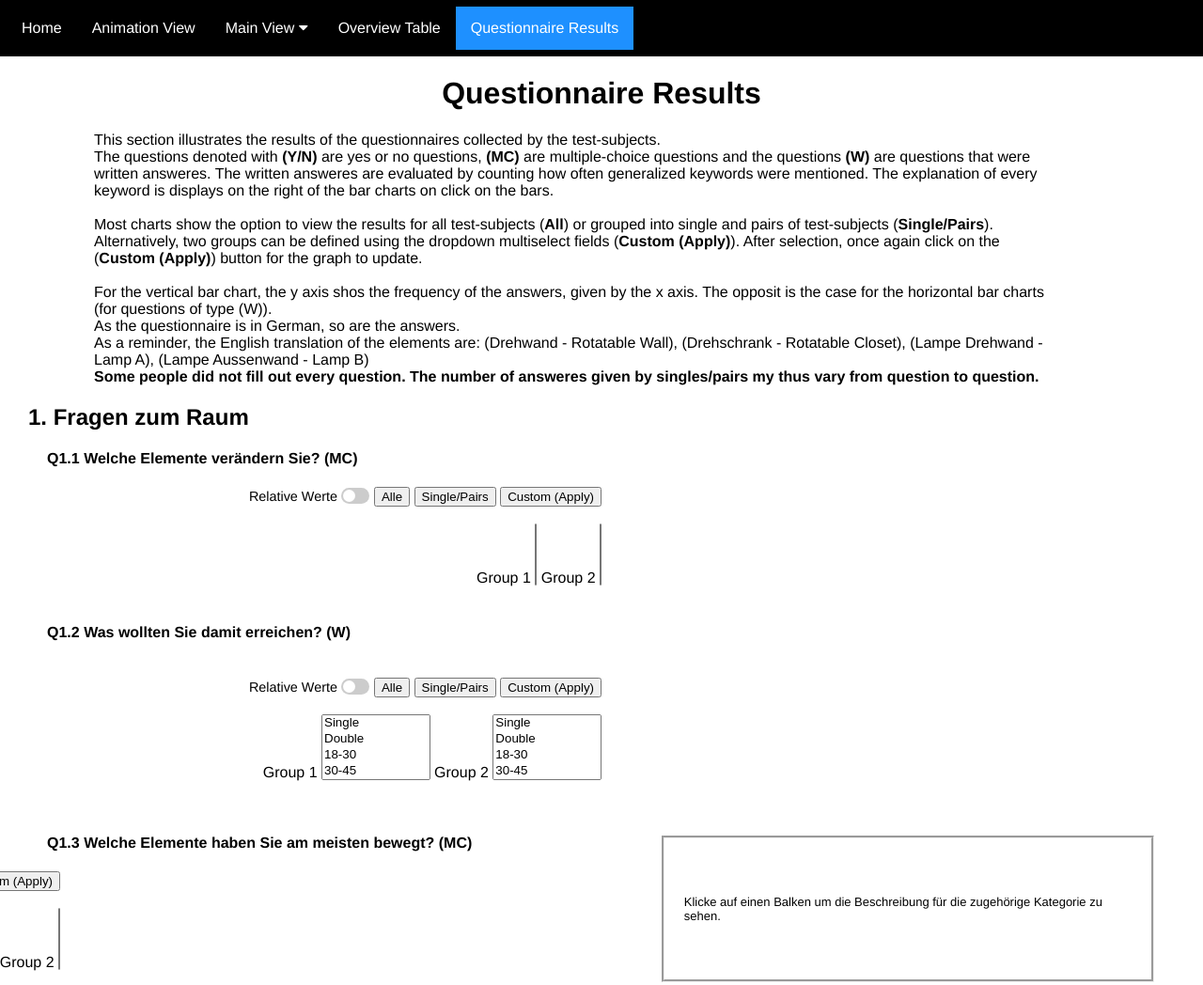
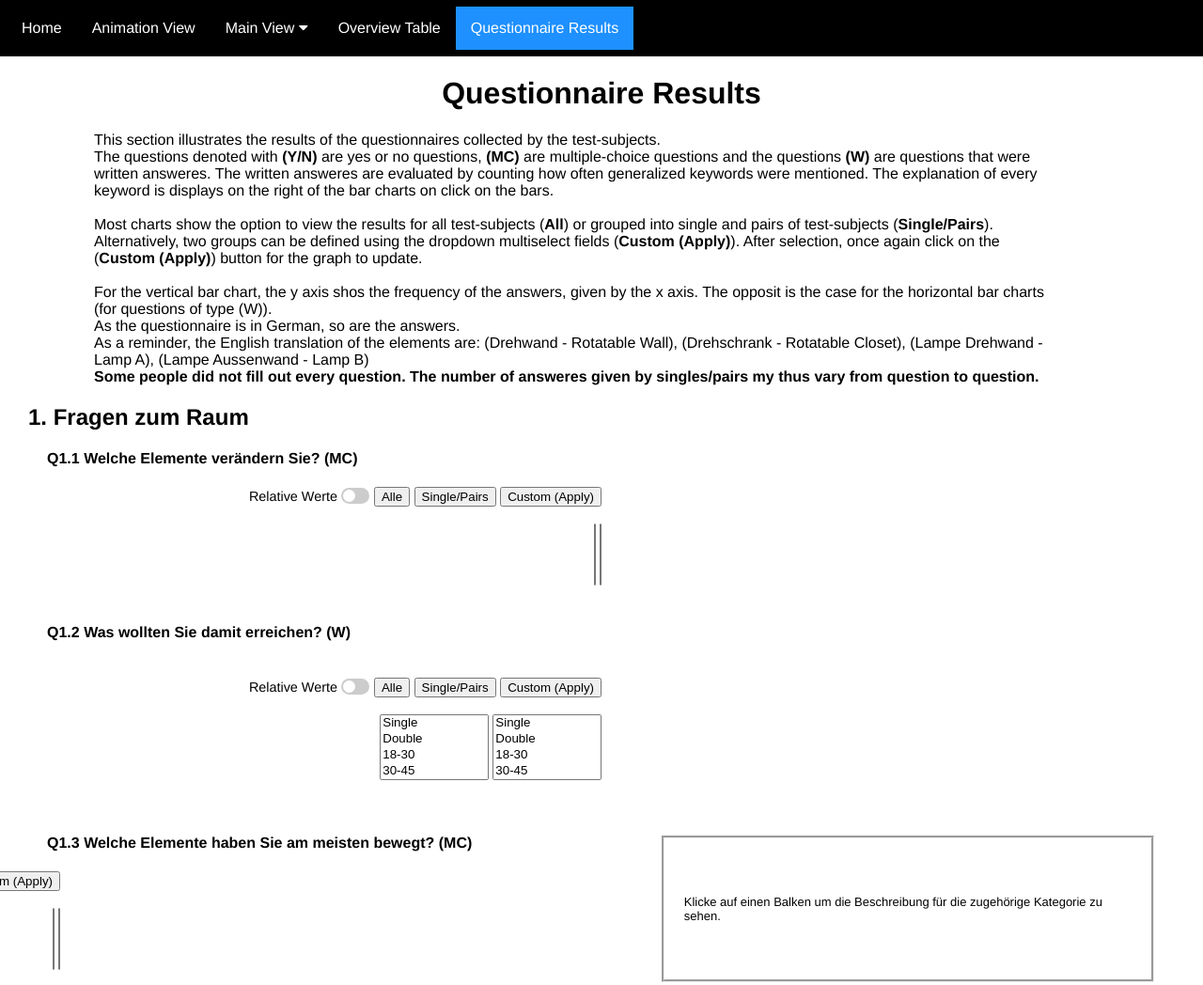
Before and after one commit to eayumi/eayumi.github.io, a plain HTML site: page pages/index_questionnaire.html in a window 1280 px wide. Shown: the top 1048 px of the page at 94% size. Drawn offline with nearby package versions, Linux system fonts and the light colour scheme; a script that the page names is missing.

Commit message:
adjust size filter

```diff
--- a/pages/index_questionnaire.html
+++ b/pages/index_questionnaire.html
@@ -222,9 +222,9 @@
     <button type="button" id='tog11sp'>Single/Pairs</button>
     <button type="button" id='tog11g'>Custom (Apply)</button><br>
 
-    <br><label>Group 1 </label><select multiple="multiple" class='multiselector_1 Qone_1' placeholder="Group 1"> </select>
-
-    <label>Group 2 </label><select multiple="multiple" class='multiselector_2 Qone_2' placeholder="Group 2"> </select>
+    <br><label></label><select multiple="multiple" class='multiselector_1 Qone_1' placeholder="Group 1 Filter"> </select>
+
+    <label> </label><select multiple="multiple" class='multiselector_2 Qone_2' placeholder="Group 2 Filter"> </select>
 </div>
 <br>
 
@@ -247,9 +247,9 @@
     <button type="button" id='tog12sp'>Single/Pairs</button>
     <button type="button" id='tog12g'>Custom (Apply)</button><br>
 
-    <br><label>Group 1 </label><select multiple="multiple" class='multiselector_1 Qonetwo_1' placeholder="Group 1"> </select>
-
-    <label>Group 2 </label><select multiple="multiple" class='multiselector_2 Qonetwo_2' placeholder="Group 2"> </select>
+    <br><label></label><select multiple="multiple" class='multiselector_1 Qonetwo_1' placeholder="Group 1 Filter"> </select>
+
+    <label> </label><select multiple="multiple" class='multiselector_2 Qonetwo_2' placeholder="Group 2 Filter"> </select>
 </div>
 <br>
 <div style='text-align:center '>
@@ -287,9 +287,9 @@
     <button type="button" id='tog13sp'>Single/Pairs</button>
     <button type="button" id='tog13g'>Custom (Apply)</button><br>
 
-    <br><label>Group 1 </label><select multiple="multiple" class='multiselector_1 Qonethree_1' placeholder="Group 1"> </select>
-
-    <label>Group 2 </label><select multiple="multiple" class='multiselector_2 Qonethree_2' placeholder="Group 2"> </select>
+    <br><label></label><select multiple="multiple" class='multiselector_1 Qonethree_1' placeholder="Group 1 Filter"> </select>
+
+    <label> </label><select multiple="multiple" class='multiselector_2 Qonethree_2' placeholder="Group 2 Filter"> </select>
 </div>
 <br>
 <div id='Qonethree' style='position: relative;left:50px'></div>
@@ -307,9 +307,9 @@
     <button type="button" id='tog14sp'>Single/Pairs</button>
     <button type="button" id='tog14g'>Custom (Apply)</button><br>
 
-    <br><label>Group 1 </label><select multiple="multiple" class='multiselector_1 Qonefour_1' placeholder="Group 1"> </select>
-
-    <label>Group 2 </label><select multiple="multiple" class='multiselector_2 Qonefour_2' placeholder="Group 2"> </select>
+    <br><label></label><select multiple="multiple" class='multiselector_1 Qonefour_1' placeholder="Group 1 Filter"> </select>
+
+    <label> </label><select multiple="multiple" class='multiselector_2 Qonefour_2' placeholder="Group 2 Filter"> </select>
 </div>
 <br>
 <div id='Qonefour' style='position: relative;left:50px'></div>
@@ -359,9 +359,9 @@
     <button type="button" id='tog16sp'>Single/Pairs</button>
     <button type="button" id='tog16g'>Custom (Apply)</button><br>
 
-    <br><label>Group 1 </label><select multiple="multiple" class='multiselector_1 Qonesix_1' placeholder="Group 1"> </select>
-
-    <label>Group 2 </label><select multiple="multiple" class='multiselector_2 Qonesix_2' placeholder="Group 2"> </select>
+    <br><label></label><select multiple="multiple" class='multiselector_1 Qonesix_1' placeholder="Group 1 Filter"> </select>
+
+    <label> </label><select multiple="multiple" class='multiselector_2 Qonesix_2' placeholder="Group 2 Filter"> </select>
 </div>
 <br>
 <div id='Qonesix' style='position: relative;left:50px'></div>
@@ -381,9 +381,9 @@
         <button type="button" id='tog17sp'>Single/Pairs</button>
         <button type="button" id='tog17g'>Custom (Apply)</button><br>
 
-        <br><label>Group 1 </label><select multiple="multiple" class='multiselector_1 Qoneseven_1' placeholder="Group 1"> </select>
-
-        <label>Group 2 </label><select multiple="multiple" class='multiselector_2 Qoneseven_2' placeholder="Group 2"> </select>
+        <br><label></label><select multiple="multiple" class='multiselector_1 Qoneseven_1' placeholder="Group 1 Filter"> </select>
+
+        <label> </label><select multiple="multiple" class='multiselector_2 Qoneseven_2' placeholder="Group 2 Filter"> </select>
     </div>
     <br>
     <div style="position:relative; display:inline-block;width: 45%;" id='Qoneseven'></div>
@@ -422,9 +422,9 @@
 
     <br>
 
-    <br><label>Group 1 </label><select multiple="multiple" class='multiselector_1 Qoneeightone_1' placeholder="Group 1"> </select>
-
-    <label>Group 2 </label><select multiple="multiple" class='multiselector_2 Qoneeightone_2' placeholder="Group 2"> </select>
+    <br><label></label><select multiple="multiple" class='multiselector_1 Qoneeightone_1' placeholder="Group 1 Filter"> </select>
+
+    <label> </label><select multiple="multiple" class='multiselector_2 Qoneeightone_2' placeholder="Group 2 Filter"> </select>
 </div>
 <br>
 
@@ -459,9 +459,9 @@
     <button type="button" id='tog182sp'>Single/Pairs</button>
     <button type="button" id='tog182g'>Custom (Apply)</button><br>
 
-    <br><label>Group 1 </label><select multiple="multiple" class='multiselector_1 Qoneeighttwo_1' placeholder="Group 1"> </select>
-
-    <label>Group 2 </label><select multiple="multiple" class='multiselector_2 Qoneeighttwo_2' placeholder="Group 2"> </select>
+    <br><label></label><select multiple="multiple" class='multiselector_1 Qoneeighttwo_1' placeholder="Group 1 Filter"> </select>
+
+    <label> </label><select multiple="multiple" class='multiselector_2 Qoneeighttwo_2' placeholder="Group 2 Filter"> </select>
 </div>
 <br>
 
@@ -498,9 +498,9 @@
     <button type="button" id='tog183sp'>Single/Pairs</button>
     <button type="button" id='tog183g'>Custom (Apply)</button><br>
 
-    <br><label>Group 1 </label><select multiple="multiple" class='multiselector_1 Qoneeightthree_1' placeholder="Group 1"> </select>
-
-    <label>Group 2 </label><select multiple="multiple" class='multiselector_2 Qoneeightthree_2' placeholder="Group 2"> </select>
+    <br><label></label><select multiple="multiple" class='multiselector_1 Qoneeightthree_1' placeholder="Group 1 Filter"> </select>
+
+    <label> </label><select multiple="multiple" class='multiselector_2 Qoneeightthree_2' placeholder="Group 2 Filter"> </select>
 </div>
 <br>
 
@@ -536,9 +536,9 @@
     <button type="button" id='tog184sp'>Single/Pairs</button>
     <button type="button" id='tog184g'>Custom (Apply)</button><br>
 
-    <br><label>Group 1 </label><select multiple="multiple" class='multiselector_1 Qoneeightfour_1' placeholder="Group 1"> </select>
-
-    <label>Group 2 </label><select multiple="multiple" class='multiselector_2 Qoneeightfour_2' placeholder="Group 2"> </select>
+    <br><label></label><select multiple="multiple" class='multiselector_1 Qoneeightfour_1' placeholder="Group 1 Filter"> </select>
+
+    <label> </label><select multiple="multiple" class='multiselector_2 Qoneeightfour_2' placeholder="Group 2 Filter"> </select>
 </div>
 <br>
 
@@ -574,9 +574,9 @@
     <button type="button" id='tog185sp'>Single/Pairs</button>
     <button type="button" id='tog185g'>Custom (Apply)</button><br>
 
-    <br><label>Group 1 </label><select multiple="multiple" class='multiselector_1 Qoneeightfive_1' placeholder="Group 1"> </select>
-
-    <label>Group 2 </label><select multiple="multiple" class='multiselector_2 Qoneeightfive_2' placeholder="Group 2"> </select>
+    <br><label></label><select multiple="multiple" class='multiselector_1 Qoneeightfive_1' placeholder="Group 1 Filter"> </select>
+
+    <label> </label><select multiple="multiple" class='multiselector_2 Qoneeightfive_2' placeholder="Group 2 Filter"> </select>
 </div>
 <br>
 <div style='text-align:center '>
@@ -614,9 +614,9 @@
     <button type="button" id='tog211sp'>Single/Pairs</button>
     <button type="button" id='tog211g'>Custom (Apply)</button><br>
 
-    <br><label>Group 1 </label><select multiple="multiple" class='multiselector_1 Qtwooneone_1' placeholder="Group 1"> </select>
-
-    <label>Group 2 </label><select multiple="multiple" class='multiselector_2 Qtwooneone_2' placeholder="Group 2"> </select>
+    <br><label></label><select multiple="multiple" class='multiselector_1 Qtwooneone_1' placeholder="Group 1 Filter"> </select>
+
+    <label> </label><select multiple="multiple" class='multiselector_2 Qtwooneone_2' placeholder="Group 2 Filter"> </select>
 </div>
 <br>
 <div id='Qtwooneone' style='position: relative;left:50px'></div>
@@ -634,9 +634,9 @@
     <button type="button" id='tog212sp'>Single/Pairs</button>
     <button type="button" id='tog212g'>Custom (Apply)</button><br>
 
-    <br><label>Group 1 </label><select multiple="multiple" class='multiselector_1 Qtwoonetwo_1' placeholder="Group 1"> </select>
-
-    <label>Group 2 </label><select multiple="multiple" class='multiselector_2 Qtwoonetwo_2' placeholder="Group 2"> </select>
+    <br><label></label><select multiple="multiple" class='multiselector_1 Qtwoonetwo_1' placeholder="Group 1 Filter"> </select>
+
+    <label> </label><select multiple="multiple" class='multiselector_2 Qtwoonetwo_2' placeholder="Group 2 Filter"> </select>
 </div>
 <br>
 <div id='Qtwoonetwo' style='position: relative;left:50px'></div>
@@ -654,9 +654,9 @@
     <button type="button" id='tog22sp'>Single/Pairs</button>
     <button type="button" id='tog22g'>Custom (Apply)</button><br>
 
-    <br><label>Group 1 </label><select multiple="multiple" class='multiselector_1 Qtwotwo_1' placeholder="Group 1"> </select>
-
-    <label>Group 2 </label><select multiple="multiple" class='multiselector_2 Qtwotwo_2' placeholder="Group 2"> </select>
+    <br><label></label><select multiple="multiple" class='multiselector_1 Qtwotwo_1' placeholder="Group 1 Filter"> </select>
+
+    <label> </label><select multiple="multiple" class='multiselector_2 Qtwotwo_2' placeholder="Group 2 Filter"> </select>
 </div>
 <br>
 <div style='text-align:center '>
@@ -694,9 +694,9 @@
     <button type="button" id='tog231sp'>Single/Pairs</button>
     <button type="button" id='tog231g'>Custom (Apply)</button><br>
 
-    <br><label>Group 1 </label><select multiple="multiple" class='multiselector_1 Qtwothreeone_1' placeholder="Group 1"> </select>
-
-    <label>Group 2 </label><select multiple="multiple" class='multiselector_2 Qtwothreeone_2' placeholder="Group 2"> </select>
+    <br><label></label><select multiple="multiple" class='multiselector_1 Qtwothreeone_1' placeholder="Group 1 Filter"> </select>
+
+    <label> </label><select multiple="multiple" class='multiselector_2 Qtwothreeone_2' placeholder="Group 2 Filter"> </select>
 </div>
 <br>
 <div style='text-align:center '>
@@ -731,9 +731,9 @@
     <button type="button" id='tog232sp'>Single/Pairs</button>
     <button type="button" id='tog232g'>Custom (Apply)</button><br>
 
-    <br><label>Group 1 </label><select multiple="multiple" class='multiselector_1 Qtwothreetwo_1' placeholder="Group 1"> </select>
-
-    <label>Group 2 </label><select multiple="multiple" class='multiselector_2 Qtwothreetwo_2' placeholder="Group 2"> </select>
+    <br><label></label><select multiple="multiple" class='multiselector_1 Qtwothreetwo_1' placeholder="Group 1 Filter"> </select>
+
+    <label> </label><select multiple="multiple" class='multiselector_2 Qtwothreetwo_2' placeholder="Group 2 Filter"> </select>
 </div>
 <br>
 
@@ -769,9 +769,9 @@
     <button type="button" id='tog233sp'>Single/Pairs</button>
     <button type="button" id='tog233g'>Custom (Apply)</button><br>
 
-    <br><label>Group 1 </label><select multiple="multiple" class='multiselector_1 Qtwothreethree_1' placeholder="Group 1"> </select>
-
-    <label>Group 2 </label><select multiple="multiple" class='multiselector_2 Qtwothreethree_2' placeholder="Group 2"> </select>
+    <br><label></label><select multiple="multiple" class='multiselector_1 Qtwothreethree_1' placeholder="Group 1 Filter"> </select>
+
+    <label> </label><select multiple="multiple" class='multiselector_2 Qtwothreethree_2' placeholder="Group 2 Filter"> </select>
 </div>
 <br>
 <div style='text-align:center '>
@@ -806,9 +806,9 @@
     <button type="button" id='tog234sp'>Single/Pairs</button>
     <button type="button" id='tog234g'>Custom (Apply)</button><br>
 
-    <br><label>Group 1 </label><select multiple="multiple" class='multiselector_1 Qtwothreefour_1' placeholder="Group 1"> </select>
-
-    <label>Group 2 </label><select multiple="multiple" class='multiselector_2 Qtwothreefour_2' placeholder="Group 2"> </select>
+    <br><label></label><select multiple="multiple" class='multiselector_1 Qtwothreefour_1' placeholder="Group 1 Filter"> </select>
+
+    <label> </label><select multiple="multiple" class='multiselector_2 Qtwothreefour_2' placeholder="Group 2 Filter"> </select>
 </div>
 <br>
 <div style='text-align:center '>
@@ -843,9 +843,9 @@
     <button type="button" id='tog235sp'>Single/Pairs</button>
     <button type="button" id='tog235g'>Custom (Apply)</button><br>
 
-    <br><label>Group 1 </label><select multiple="multiple" class='multiselector_1 Qtwothreefive_1' placeholder="Group 1"> </select>
-
-    <label>Group 2 </label><select multiple="multiple" class='multiselector_2 Qtwothreefive_2' placeholder="Group 2"> </select>
+    <br><label></label><select multiple="multiple" class='multiselector_1 Qtwothreefive_1' placeholder="Group 1 Filter"> </select>
+
+    <label> </label><select multiple="multiple" class='multiselector_2 Qtwothreefive_2' placeholder="Group 2 Filter"> </select>
 </div>
 <br>
 <div style='text-align:center '>
@@ -881,9 +881,9 @@
     <button type="button" id='tog236sp'>Single/Pairs</button>
     <button type="button" id='tog236g'>Custom (Apply)</button><br>
 
-    <br><label>Group 1 </label><select multiple="multiple" class='multiselector_1 Qtwothreesix_1' placeholder="Group 1"> </select>
-
-    <label>Group 2 </label><select multiple="multiple" class='multiselector_2 Qtwothreesix_2' placeholder="Group 2"> </select>
+    <br><label></label><select multiple="multiple" class='multiselector_1 Qtwothreesix_1' placeholder="Group 1 Filter"> </select>
+
+    <label> </label><select multiple="multiple" class='multiselector_2 Qtwothreesix_2' placeholder="Group 2 Filter"> </select>
 </div>
 <br>
 <div style='text-align:center'>
@@ -920,9 +920,9 @@
     <button type="button" id='tog24sp'>Single/Pairs</button>
     <button type="button" id='tog24g'>Custom (Apply)</button><br>
 
-    <br><label>Group 1 </label><select multiple="multiple" class='multiselector_1 Qtwofour_1' placeholder="Group 1"> </select>
-
-    <label>Group 2 </label><select multiple="multiple" class='multiselector_2 Qtwofour_2' placeholder="Group 2"> </select>
+    <br><label></label><select multiple="multiple" class='multiselector_1 Qtwofour_1' placeholder="Group 1 Filter"> </select>
+
+    <label> </label><select multiple="multiple" class='multiselector_2 Qtwofour_2' placeholder="Group 2 Filter"> </select>
 </div>
 <br>
 <div style='text-align:center '>
@@ -962,9 +962,9 @@
     <button type="button" id='tog26sp'>Single/Pairs</button>
     <button type="button" id='tog26g'>Custom (Apply)</button><br>
 
-    <br><label>Group 1 </label><select multiple="multiple" class='multiselector_1 Qtwosix_1' placeholder="Group 1"> </select>
-
-    <label>Group 2 </label><select multiple="multiple" class='multiselector_2 Qtwosix_2' placeholder="Group 2"> </select>
+    <br><label></label><select multiple="multiple" class='multiselector_1 Qtwosix_1' placeholder="Group 1 Filter"> </select>
+
+    <label> </label><select multiple="multiple" class='multiselector_2 Qtwosix_2' placeholder="Group 2 Filter"> </select>
 </div>
 <br>
 <div id='Qtwosix' style='position: relative;left:50px'></div>
@@ -985,9 +985,9 @@
     <button type="button" id='tog31sp'>Single/Pairs</button>
     <button type="button" id='tog31g'>Custom (Apply)</button><br>
 
-    <br><label>Group 1 </label><select multiple="multiple" class='multiselector_1 Qthreeone_1' placeholder="Group 1"> </select>
-
-    <label>Group 2 </label><select multiple="multiple" class='multiselector_2 Qthreeone_2' placeholder="Group 2"> </select>
+    <br><label></label><select multiple="multiple" class='multiselector_1 Qthreeone_1' placeholder="Group 1 Filter"> </select>
+
+    <label> </label><select multiple="multiple" class='multiselector_2 Qthreeone_2' placeholder="Group 2 Filter"> </select>
 </div>
 <br>
 <div style='text-align:center'>
@@ -1027,9 +1027,9 @@
     <button type="button" id='tog32sp'>Single/Pairs</button>
     <button type="button" id='tog32g'>Custom (Apply)</button><br>
 
-    <br><label>Group 1 </label><select multiple="multiple" class='multiselector_1 Qthreetwo_1' placeholder="Group 1"> </select>
-
-    <label>Group 2 </label><select multiple="multiple" class='multiselector_2 Qthreetwo_2' placeholder="Group 2"> </select>
+    <br><label></label><select multiple="multiple" class='multiselector_1 Qthreetwo_1' placeholder="Group 1 Filter"> </select>
+
+    <label> </label><select multiple="multiple" class='multiselector_2 Qthreetwo_2' placeholder="Group 2 Filter"> </select>
 </div>
 <br>
 <div style='text-align:center '>
@@ -1069,9 +1069,9 @@
     <button type="button" id='tog33sp'>Single/Pairs</button>
     <button type="button" id='tog33g'>Custom (Apply)</button><br>
 
-    <br><label>Group 1 </label><select multiple="multiple" class='multiselector_1 Qthreethree_1' placeholder="Group 1"> </select>
-
-    <label>Group 2 </label><select multiple="multiple" class='multiselector_2 Qthreethree_2' placeholder="Group 2"> </select>
+    <br><label></label><select multiple="multiple" class='multiselector_1 Qthreethree_1' placeholder="Group 1 Filter"> </select>
+
+    <label> </label><select multiple="multiple" class='multiselector_2 Qthreethree_2' placeholder="Group 2 Filter"> </select>
 </div>
 <br>
 <div style='text-align:center '>
@@ -1118,9 +1118,9 @@
     <button type="button" id='tog51g'>Custom (Apply)</button>
     <br>
 
-    <br><label>Group 1 </label><select multiple="multiple" class='multiselector_1 Qfiveone_1' placeholder="Group 1"> </select>
-
-    <label>Group 2 </label><select multiple="multiple" class='multiselector_2 Qfiveone_2' placeholder="Group 2"> </select>
+    <br><label></label><select multiple="multiple" class='multiselector_1 Qfiveone_1' placeholder="Group 1 Filter"> </select>
+
+    <label> </label><select multiple="multiple" class='multiselector_2 Qfiveone_2' placeholder="Group 2 Filter"> </select>
 </div>
 <br>
 <div style='text-align:center '>
@@ -1161,9 +1161,9 @@
     <button type="button" id='tog53sp'>Single/Pairs</button>
     <button type="button" id='tog53g'>Custom (Apply)</button><br>
 
-    <br><label>Group 1 </label><select multiple="multiple" class='multiselector_1 Qfivethree_1' placeholder="Group 1"> </select>
-
-    <label>Group 2 </label><select multiple="multiple" class='multiselector_2 Qfivethree_2' placeholder="Group 2"> </select>
+    <br><label></label><select multiple="multiple" class='multiselector_1 Qfivethree_1' placeholder="Group 1 Filter"> </select>
+
+    <label> </label><select multiple="multiple" class='multiselector_2 Qfivethree_2' placeholder="Group 2 Filter"> </select>
 </div>
 <br>
 <div style='text-align:center '>
@@ -1206,9 +1206,9 @@
     <button type="button" id='tog61sp'>Single/Pairs</button>
     <button type="button" id='tog61g'>Custom (Apply)</button><br>
 
-    <br><label>Group 1 </label><select multiple="multiple" class='multiselector_1 Qsixone_1' placeholder="Group 1"> </select>
-
-    <label>Group 2 </label><select multiple="multiple" class='multiselector_2 Qsixone_2' placeholder="Group 2"> </select>
+    <br><label></label><select multiple="multiple" class='multiselector_1 Qsixone_1' placeholder="Group 1 Filter"> </select>
+
+    <label> </label><select multiple="multiple" class='multiselector_2 Qsixone_2' placeholder="Group 2 Filter"> </select>
 </div>
 <br>
 <div style='text-align:center '>
@@ -1245,9 +1245,9 @@
     <button type="button" id='tog62sp'>Single/Pairs</button>
     <button type="button" id='tog62g'>Custom (Apply)</button><br>
 
-    <br><label>Group 1 </label><select multiple="multiple" class='multiselector_1 Qsixtwo_1' placeholder="Group 1"> </select>
-
-    <label>Group 2 </label><select multiple="multiple" class='multiselector_2 Qsixtwo_2' placeholder="Group 2"> </select>
+    <br><label></label><select multiple="multiple" class='multiselector_1 Qsixtwo_1' placeholder="Group 1 Filter"> </select>
+
+    <label> </label><select multiple="multiple" class='multiselector_2 Qsixtwo_2' placeholder="Group 2 Filter"> </select>
 </div>
 <br>
 <div style='text-align:center '>
@@ -1284,9 +1284,9 @@
     <button type="button" id='tog63sp'>Single/Pairs</button>
     <button type="button" id='tog63g'>Custom (Apply)</button><br>
 
-    <br><label>Group 1 </label><select multiple="multiple" class='multiselector_1 Qsixthree_1' placeholder="Group 1"> </select>
-
-    <label>Group 2 </label><select multiple="multiple" class='multiselector_2 Qsixthree_2' placeholder="Group 2"> </select>
+    <br><label></label><select multiple="multiple" class='multiselector_1 Qsixthree_1' placeholder="Group 1 Filter"> </select>
+
+    <label> </label><select multiple="multiple" class='multiselector_2 Qsixthree_2' placeholder="Group 2 Filter"> </select>
 </div>
 <br>
 <div style='text-align:center '>
@@ -1323,9 +1323,9 @@
     <button type="button" id='tog64sp'>Single/Pairs</button>
     <button type="button" id='tog64g'>Custom (Apply)</button><br>
 
-    <br><label>Group 1 </label><select multiple="multiple" class='multiselector_1 Qsixfour_1' placeholder="Group 1"> </select>
-
-    <label>Group 2 </label><select multiple="multiple" class='multiselector_2 Qsixfour_2' placeholder="Group 2"> </select>
+    <br><label></label><select multiple="multiple" class='multiselector_1 Qsixfour_1' placeholder="Group 1 Filter"> </select>
+
+    <label> </label><select multiple="multiple" class='multiselector_2 Qsixfour_2' placeholder="Group 2 Filter"> </select>
 </div>
 <br>
 <div style='text-align:center '>
@@ -1362,9 +1362,9 @@
     <button type="button" id='tog65sp'>Single/Pairs</button>
     <button type="button" id='tog65g'>Custom (Apply)</button><br>
 
-    <br><label>Group 1 </label><select multiple="multiple" class='multiselector_1 Qsixfive_1' placeholder="Group 1"> </select>
-
-    <label>Group 2 </label><select multiple="multiple" class='multiselector_2 Qsixfive_2' placeholder="Group 2"> </select>
+    <br><label></label><select multiple="multiple" class='multiselector_1 Qsixfive_1' placeholder="Group 1 Filter"> </select>
+
+    <label> </label><select multiple="multiple" class='multiselector_2 Qsixfive_2' placeholder="Group 2 Filter"> </select>
 </div>
 <br>
 <div style='text-align:center '>
@@ -1401,9 +1401,9 @@
     <button type="button" id='tog66sp'>Single/Pairs</button>
     <button type="button" id='tog66g'>Custom (Apply)</button> <br>
 
-    <br><label>Group 1 </label><select multiple="multiple" class='multiselector_1 Qsixsix_1' placeholder="Group 1"> </select>
-
-    <label>Group 2 </label><select multiple="multiple" class='multiselector_2 Qsixsix_2' placeholder="Group 2"> </select>
+    <br><label></label><select multiple="multiple" class='multiselector_1 Qsixsix_1' placeholder="Group 1 Filter"> </select>
+
+    <label> </label><select multiple="multiple" class='multiselector_2 Qsixsix_2' placeholder="Group 2 Filter"> </select>
 </div>
 
 <br>
```
